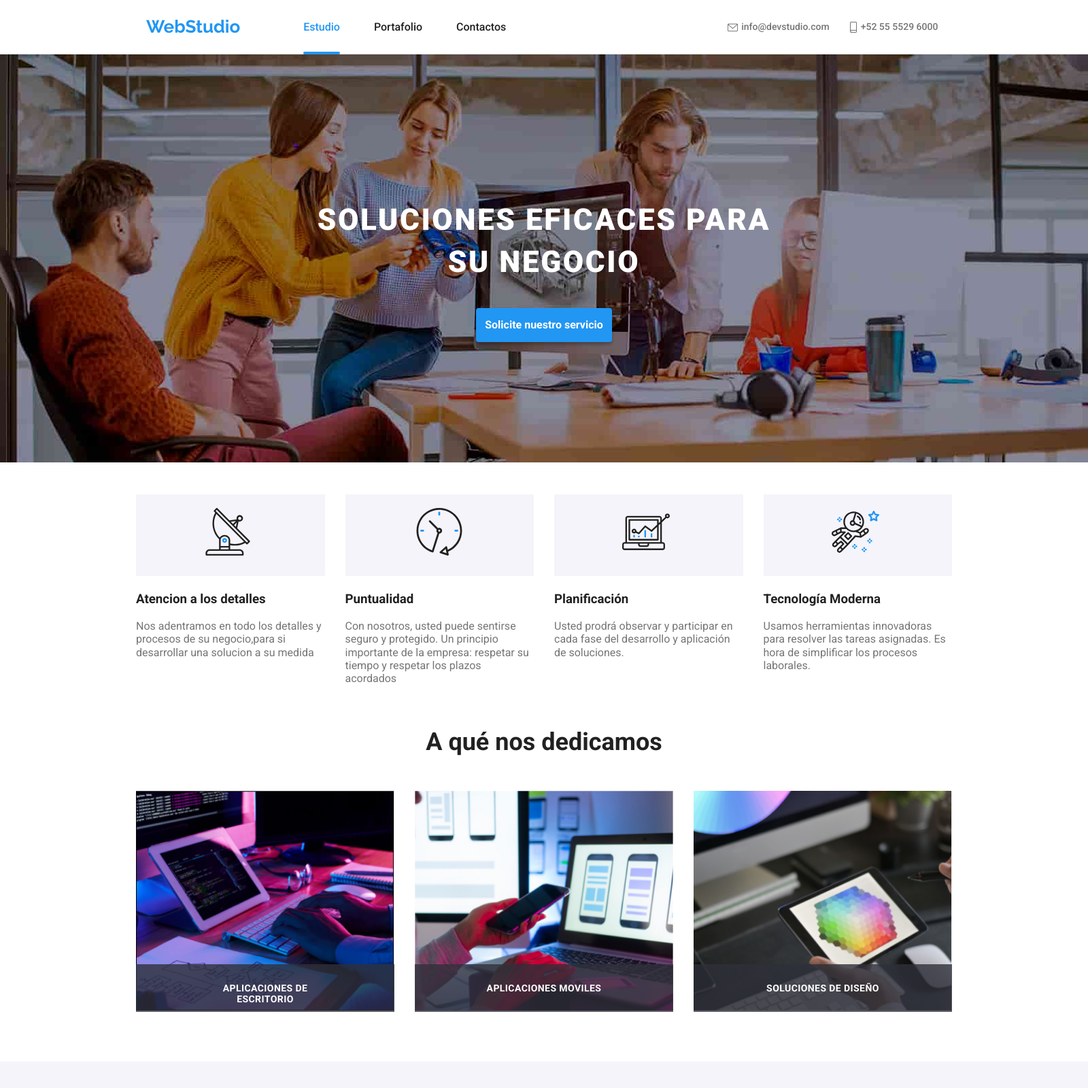
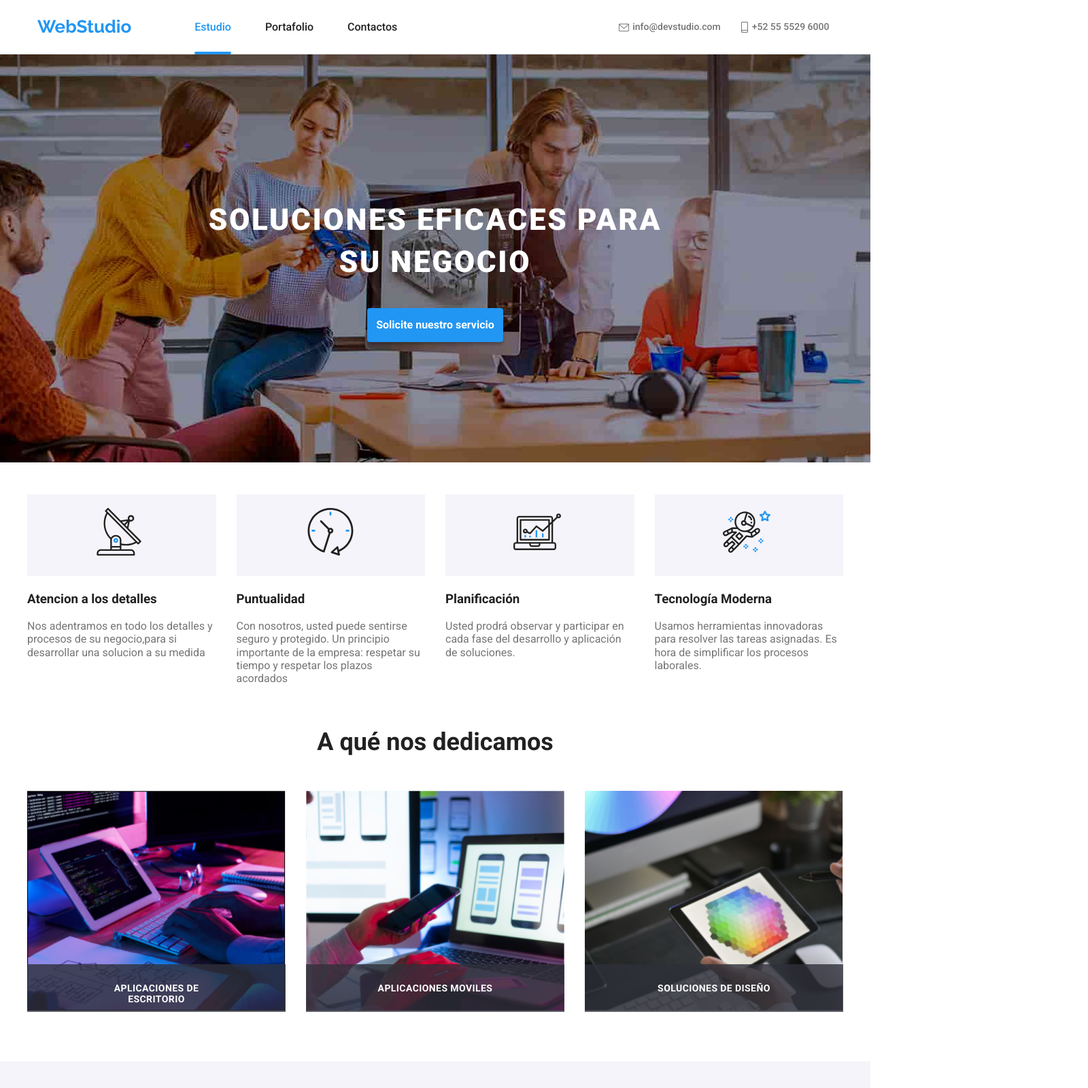
Before and after one commit to JavierV23G/goit-markup-hw-08, a plain HTML site: page index.html in a window 1280 px wide. Shown: the top 1600 px of the page at 68% size, 1600 px wide, since content can reach past the window. Drawn offline with nearby package versions, Linux system fonts and the light colour scheme.

Commit message:
change display bar

```diff
--- a/scss/components/_features-estudio.scss
+++ b/scss/components/_features-estudio.scss
@@ -1,7 +1,7 @@
 .features {
     padding: 47px 0px;
     margin: 0 auto;
-    width: 1600px;
+    width: 100%;
 }
     .features__cards {
         display: flex;
--- a/scss/components/_foot-page.scss
+++ b/scss/components/_foot-page.scss
@@ -3,7 +3,7 @@
     background-color: var(--color-behindpage);
     padding: 0px 0px;
     margin: 0 auto;
-    width: 1600px;
+    width: 100%;
 }
 
 .footpage__container {
--- a/scss/components/_header.scss
+++ b/scss/components/_header.scss
@@ -3,9 +3,10 @@
     margin: 0 auto;
     padding: 0px 0px;
     align-items: center;
+    justify-content: center;
     display: flex;
     border-bottom: 1px solid #ECECEC;
-    width: 1600px;
+    width: 100%;
 }
 
 
@@ -14,8 +15,6 @@
     width: 1200px;
     padding-left: 15px;
     padding-right: 15px;
-    margin-left: auto;
-    margin-right: auto;
     align-items: center;
 }
 
--- a/scss/components/_main-title-estudio.scss
+++ b/scss/components/_main-title-estudio.scss
@@ -4,7 +4,7 @@
     background-repeat: no-repeat;
     background-position: center;
     padding: 47px 0px;
-    width: 1600px;
+    width: 100%;
     margin: 0 auto;
 }
 
--- a/scss/components/_our_team-estudio.scss
+++ b/scss/components/_our_team-estudio.scss
@@ -2,7 +2,7 @@
     background-color: var(--color-behindourteam);
     padding: 47px 0px;
     margin: 0 auto;
-    width: 1600px;
+    width: 100%;
 }
     .our_team__container {
         margin: 0 auto;
--- a/scss/components/_regular_customers-estudio.scss
+++ b/scss/components/_regular_customers-estudio.scss
@@ -1,7 +1,7 @@
 .regular_customers {
     padding: 47px 0px;
     margin: 0 auto;
-    width: 1600px;
+    width: 100%;
 }
 
 .regular_customers__container {
--- a/scss/components/_what_we_do-estudio.scss
+++ b/scss/components/_what_we_do-estudio.scss
@@ -1,6 +1,6 @@
 .what_we_do {
     margin: 0 auto;
-    width: 1600px;
+    width: 100%;
 }
 
 .what_we_do__container {
```
Also changed, not shown: css/main.min.css, 1 other file.
